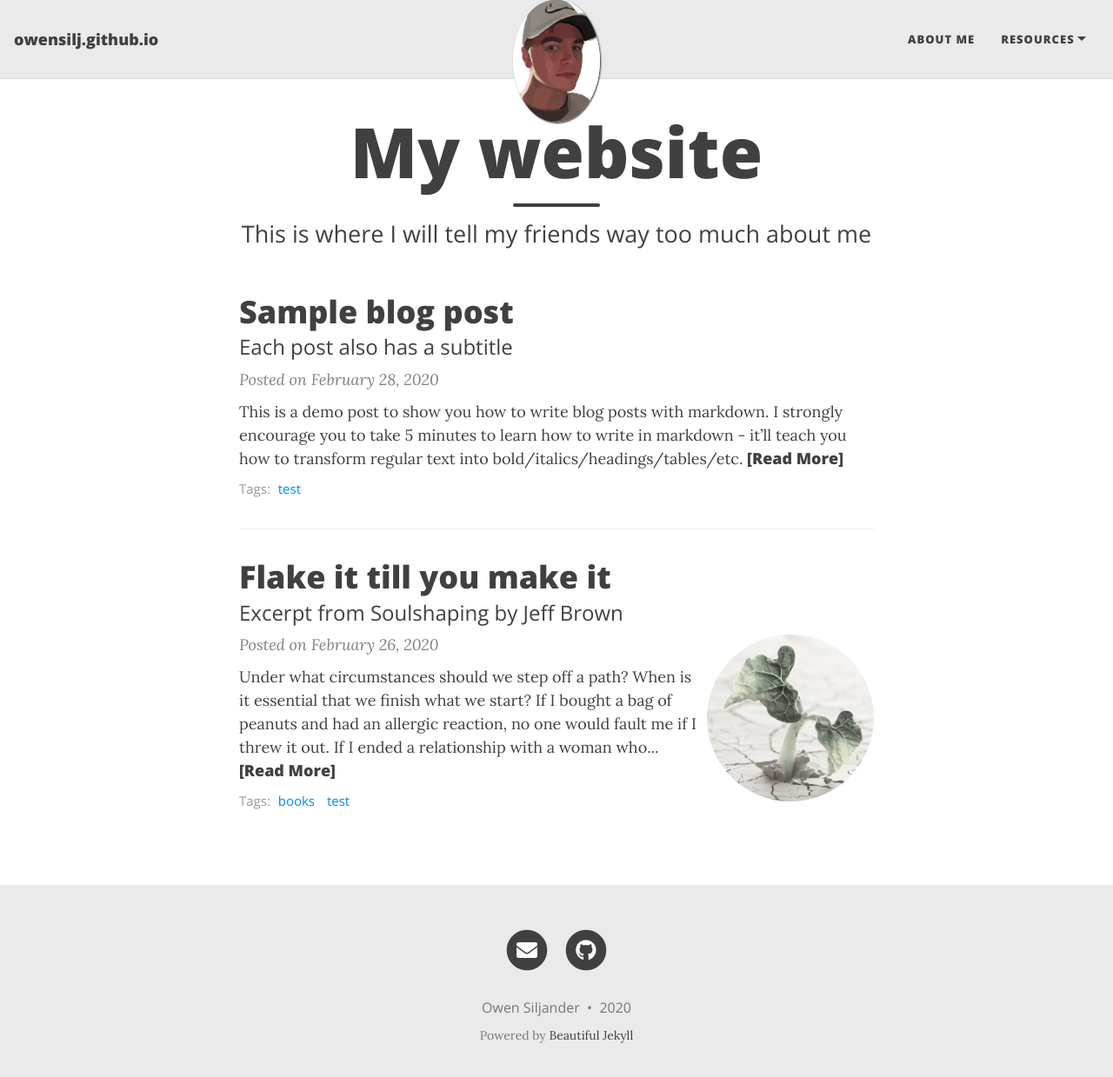
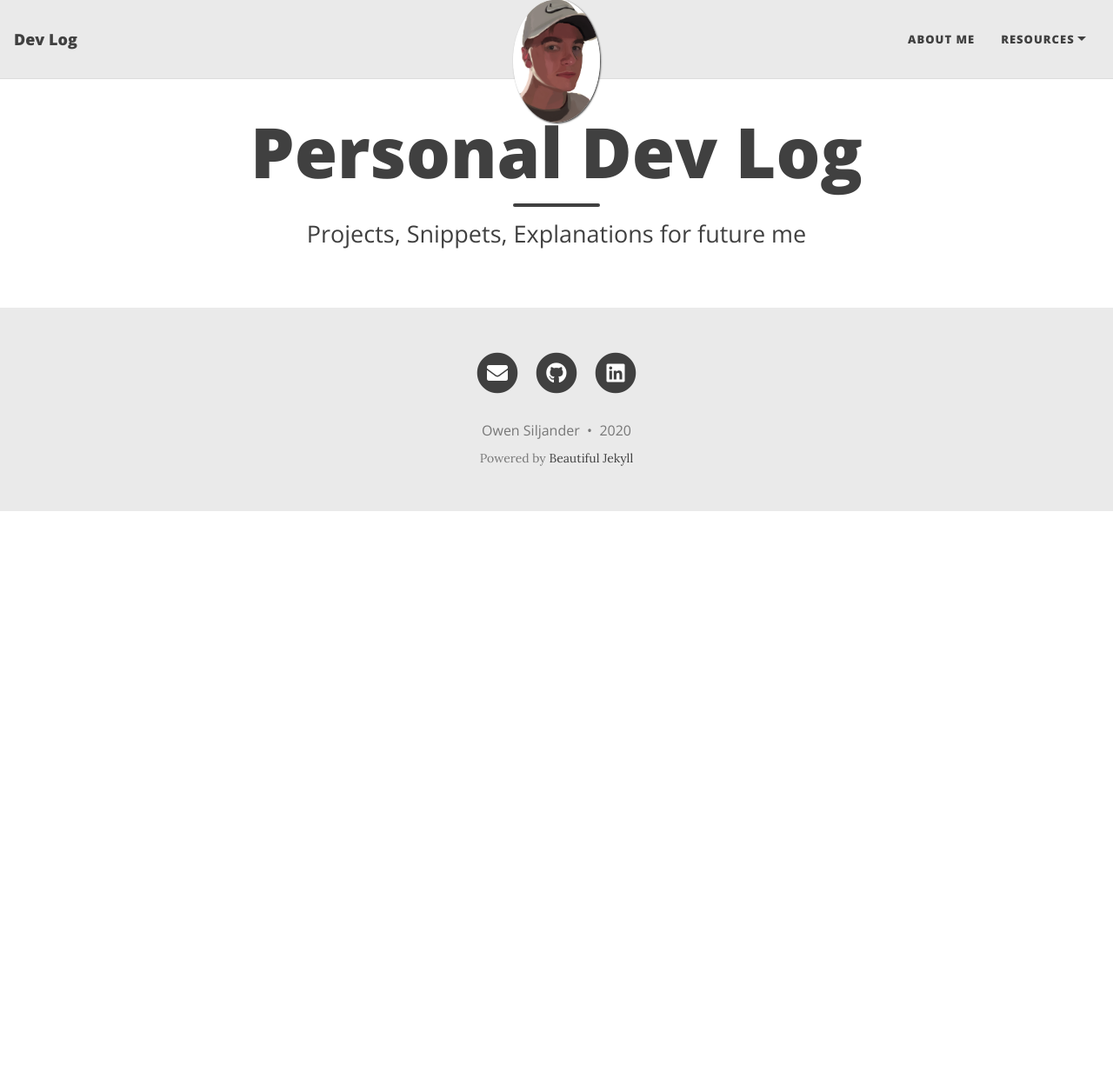
Before and after one commit to owensilj/owensilj.github.io, a Jekyll site: the page built from index.html, in a window 1280 px wide and 1252 px high. Shown: the top 1239 px of the window at 87% size. Built offline with Jekyll 4.4.1, drawn with Linux system fonts in a browser that asks for light colours; nearby versions of some CDN libraries; the list of posts is cut into pages by our own code.

Commit message:
New post & other adjustments - Post containing projects - Removed sample posts - Adjusted social-site links

````diff
--- a/404.html
+++ b/404.html
@@ -7,7 +7,4 @@ permalink: /404.html
 <div class="text-center">
   <h1>Whoops, this page doesn't exist.</h1>
   <h1>Move along. (404 error)</h1>
-  <br/>
-
-  <img src="{{ 'assets/img/404-southpark.jpg' | relative_url }}" alt="Not found" />
 </div>
--- a/_config.yml
+++ b/_config.yml
@@ -6,7 +6,7 @@
 # --- Required options --- #
 
 # Name of website
-title:
+title: Dev Log
 
 # Your name to show in the footer
 author: Owen Siljander
@@ -18,6 +18,8 @@ navbar-links:
   Resources:
     - Beautiful Jekyll: "https://beautifuljekyll.com"
     - Learn markdown: "https://www.markdowntutorial.com/"
+    - Browser IDE: "https://repl.it"
+    - Google Colab: "https://colab.research.google.com/"
 
 # --- Logo --- #
 
@@ -39,7 +41,8 @@ round-avatar: true
 # Uncomment the links you want to show and add your information to each one.
 social-network-links:
   email: owens.git@gmail.com
-  github: owensilj
+  github: https://github.com/owensilj
+  linkedin: https://www.linkedin.com/in/owen-siljander-147b41193/
 
 # If you want to show a link to an RSS in the footer, add the site description here.
 # If you don't want to show an RSS link, remove the following line.
--- a/_posts/2020-02-26-flake-it-till-you-make-it.md
+++ /dev/null
@@ -1,17 +0,0 @@
----
-layout: post
-title: Flake it till you make it
-subtitle: Excerpt from Soulshaping by Jeff Brown
-cover-img: /assets/img/path.jpg
-thumbnail-img: /assets/img/thumb.png
-share-img: /assets/img/path.jpg
-tags: [books, test]
----
-
-Under what circumstances should we step off a path? When is it essential that we finish what we start? If I bought a bag of peanuts and had an allergic reaction, no one would fault me if I threw it out. If I ended a relationship with a woman who hit me, no one would say that I had a commitment problem. But if I walk away from a seemingly secure route because my soul has other ideas, I am a flake?
-
-The truth is that no one else can definitively know the path we are here to walk. It’s tempting to listen—many of us long for the omnipotent other—but unless they are genuine psychic intuitives, they can’t know. All others can know is their own truth, and if they’ve actually done the work to excavate it, they will have the good sense to know that they cannot genuinely know anyone else’s. Only soul knows the path it is here to walk. Since you are the only one living in your temple, only you can know its scriptures and interpretive structure.
-
-At the heart of the struggle are two very different ideas of success—survival-driven and soul-driven. For survivalists, success is security, pragmatism, power over others. Success is the absence of material suffering, the nourishing of the soul be damned. It is an odd and ironic thing that most of the material power in our world often resides in the hands of younger souls. Still working in the egoic and material realms, they love the sensations of power and focus most of their energy on accumulation. Older souls tend not to be as materially driven. They have already played the worldly game in previous lives and they search for more subtle shades of meaning in this one—authentication rather than accumulation. They are often ignored by the culture at large, although they really are the truest warriors.
-
-A soulful notion of success rests on the actualization of our innate image. Success is simply the completion of a soul step, however unsightly it may be. We have finished what we started when the lesson is learned. What a fear-based culture calls a wonderful opportunity may be fruitless and misguided for the soul. Staying in a passionless relationship may satisfy our need for comfort, but it may stifle the soul. Becoming a famous lawyer is only worthwhile if the soul demands it. It is an essential failure if you are called to be a monastic this time around. If you need to explore and abandon ten careers in order to stretch your soul toward its innate image, then so be it. Flake it till you make it.
--- a/_posts/2020-02-28-test-markdown.md
+++ /dev/null
@@ -1,78 +0,0 @@
----
-layout: post
-title: Sample blog post
-subtitle: Each post also has a subtitle
-gh-repo: daattali/beautiful-jekyll
-gh-badge: [star, fork, follow]
-tags: [test]
-comments: true
----
-
-This is a demo post to show you how to write blog posts with markdown.  I strongly encourage you to [take 5 minutes to learn how to write in markdown](https://markdowntutorial.com/) - it'll teach you how to transform regular text into bold/italics/headings/tables/etc.
-
-**Here is some bold text**
-
-## Here is a secondary heading
-
-Here's a useless table:
-
-| Number | Next number | Previous number |
-| :------ |:--- | :--- |
-| Five | Six | Four |
-| Ten | Eleven | Nine |
-| Seven | Eight | Six |
-| Two | Three | One |
-
-
-How about a yummy crepe?
-
-![Crepe](https://s3-media3.fl.yelpcdn.com/bphoto/cQ1Yoa75m2yUFFbY2xwuqw/348s.jpg)
-
-It can also be centered!
-
-![Crepe](https://s3-media3.fl.yelpcdn.com/bphoto/cQ1Yoa75m2yUFFbY2xwuqw/348s.jpg){: .mx-auto.d-block :}
-
-Here's a code chunk:
-
-~~~
-var foo = function(x) {
-  return(x + 5);
-}
-foo(3)
-~~~
-
-And here is the same code with syntax highlighting:
-
-```javascript
-var foo = function(x) {
-  return(x + 5);
-}
-foo(3)
-```
-
-And here is the same code yet again but with line numbers:
-
-{% highlight javascript linenos %}
-var foo = function(x) {
-  return(x + 5);
-}
-foo(3)
-{% endhighlight %}
-
-## Boxes
-You can add notification, warning and error boxes like this:
-
-### Notification
-
-{: .box-note}
-**Note:** This is a notification box.
-
-### Warning
-
-{: .box-warning}
-**Warning:** This is a warning box.
-
-### Error
-
-{: .box-error}
-**Error:** This is an error box.
--- a/aboutme.md
+++ b/aboutme.md
@@ -1,16 +1,8 @@
 ---
 layout: page
 title: About me
-subtitle: Why you'd want to go on a date with me
+subtitle:
 ---
 
-My name is Inigo Montoya. I have the following qualities:
-
-- I rock a great mustache
-- I'm extremely loyal to my family
-
-What else do you need?
-
-### My story
-
-To be honest, I'm having some trouble remembering right now, so why don't you just watch [my movie](https://en.wikipedia.org/wiki/The_Princess_Bride_%28film%29) and it will answer **all** your questions.
+Fresh college graduate from University of Minnesota where I received a B.S. in Computer Science and a minor in Mathematics. My undergraduate stduies focused
+on artificial intelligence. I have limited experience with web development so bear with me if this site is rough.
--- a/index.html
+++ b/index.html
@@ -1,5 +1,5 @@
 ---
 layout: home
-title: My website
-subtitle: This is where I will tell my friends way too much about me
+title: Personal Dev Log
+subtitle: Projects, Snippets, Explanations for future me
 ---
````
Also changed, not shown: _posts/undergrad_projects.md (added, +174 -0 lines), project_sty.css (deleted, +0 -25 lines), projects.html (deleted, +0 -181 lines).
